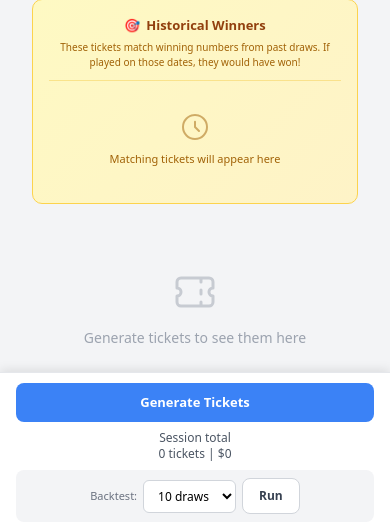
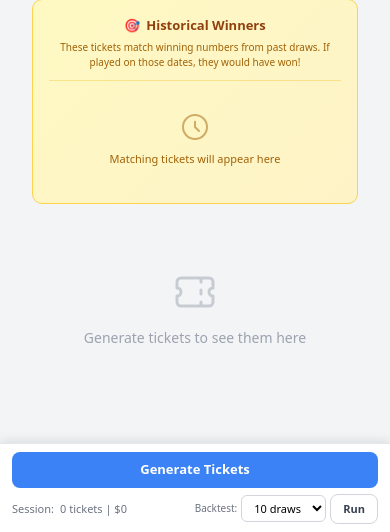
Before and after one commit to dkingfx/JackpotLab, a Flask app: page / in a window 390 px wide. Shown: the part 902-1434 px from the top of the page. Run offline with Flask 2, Linux system fonts and the light colour scheme; some libraries are stand-ins or nearby versions.

Commit message:
Compact mobile footer - session and backtest on same row
Reduced footer footprint on mobile:
- Session total and Backtest now on single row
- Slimmer Generate button padding
- Smaller text and control sizes
- Removed unnecessary background/border on backtest group

🤖 Generated with [Claude Code](https://claude.com/claude-code)

Co-Authored-By: Claude <noreply@anthropic.com>

```diff
--- a/templates/index.html
+++ b/templates/index.html
@@ -801,35 +801,62 @@
             }
         }
 
+        /* Footer row layout */
+        .footer-row {
+            display: flex;
+            align-items: center;
+            justify-content: space-between;
+            gap: 16px;
+            width: 100%;
+        }
+        .session-info {
+            display: flex;
+            align-items: center;
+            gap: 6px;
+            font-size: 12px;
+            color: #6b7280;
+        }
+        .session-label {
+            font-weight: 500;
+        }
+
         @media (max-width: 640px) {
             .action-footer {
                 flex-direction: column;
-                gap: 8px;
-                padding: 10px 16px;
+                gap: 6px;
+                padding: 8px 12px;
             }
             .action-btn {
                 width: 100%;
-                padding: 10px 20px;
+                padding: 8px 16px;
                 font-size: 13px;
             }
             .action-btn.secondary {
                 width: auto;
-                padding: 8px 16px;
-                font-size: 12px;
+                padding: 6px 12px;
+                font-size: 11px;
+            }
+            .footer-row {
+                flex-direction: row;
+                justify-content: space-between;
+                gap: 8px;
+            }
+            .session-info {
+                font-size: 11px;
             }
             .backtest-group {
-                width: 100%;
-                justify-content: center;
-                padding: 8px 12px;
-                gap: 6px;
+                padding: 0;
+                gap: 4px;
+                background: none;
+                border: none;
             }
             .action-select {
-                padding: 6px 10px;
-                font-size: 12px;
-                min-width: 80px;
+                padding: 4px 8px;
+                font-size: 11px;
+                min-width: 70px;
             }
             .action-label {
-                font-size: 11px;
+                font-size: 10px;
             }
             /* Mobile form elements */
             .stat-card {
@@ -1445,8 +1472,9 @@
     <div class="action-footer">
         <button onclick="generateTickets()" class="action-btn primary">Generate Tickets</button>
 
-        <div class="flex flex-col items-center text-xs text-gray-600">
-            <span class="font-medium">Session total</span>
+        <div class="footer-row">
+            <div class="session-info">
+                <span class="session-label">Session:</span>
                 <span id="session-ticket-summary">0 tickets | $0</span>
             </div>
 
@@ -1460,6 +1488,7 @@
                     <option value="50">50 draws</option>
                 </select>
                 <button onclick="testAgainstDrawsFromFooter()" class="action-btn secondary">Run</button>
+            </div>
         </div>
     </div>
 
```
Also changed, not shown: static/index.html (+44 -15 lines). Lines whose indentation alone changed are shown as unchanged.
